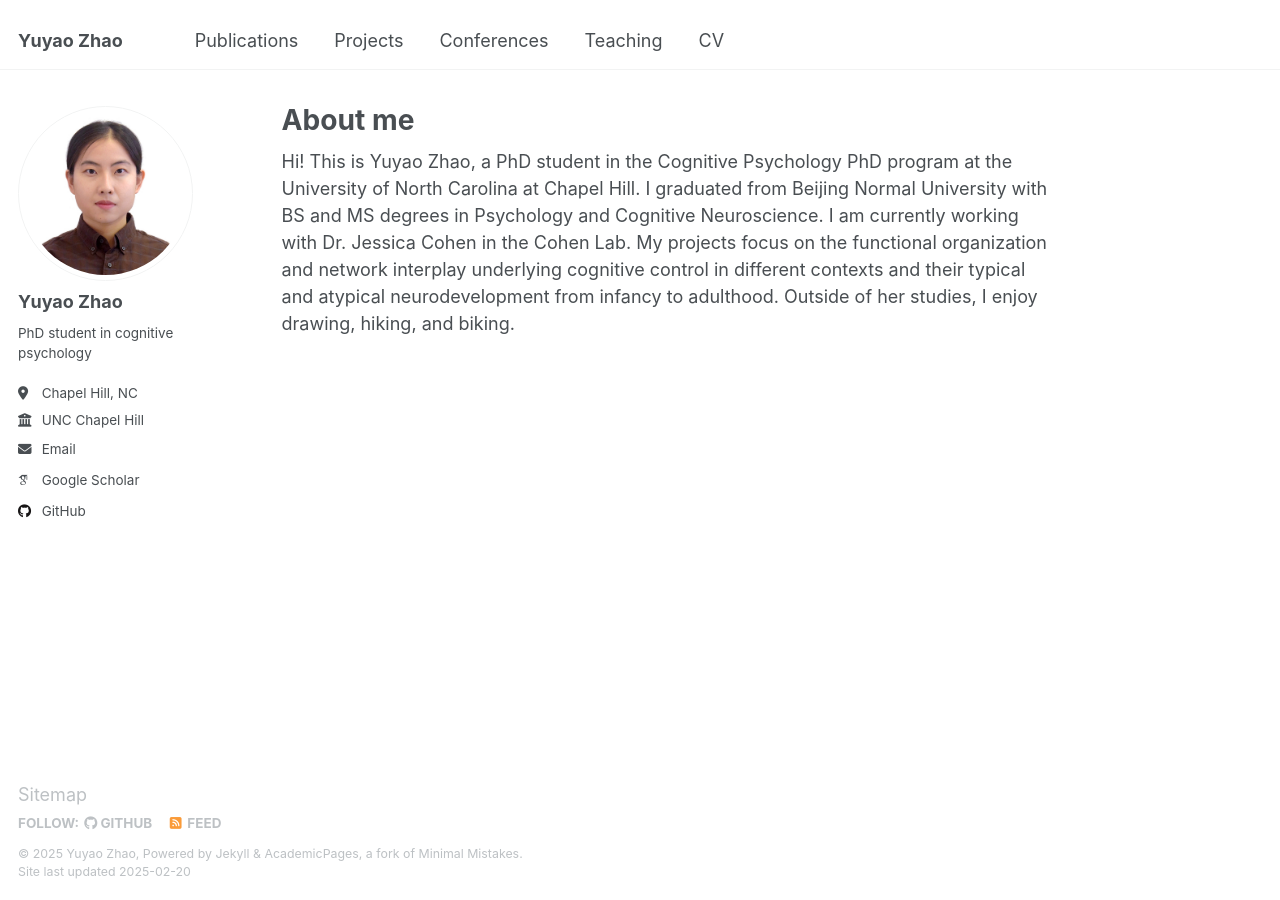
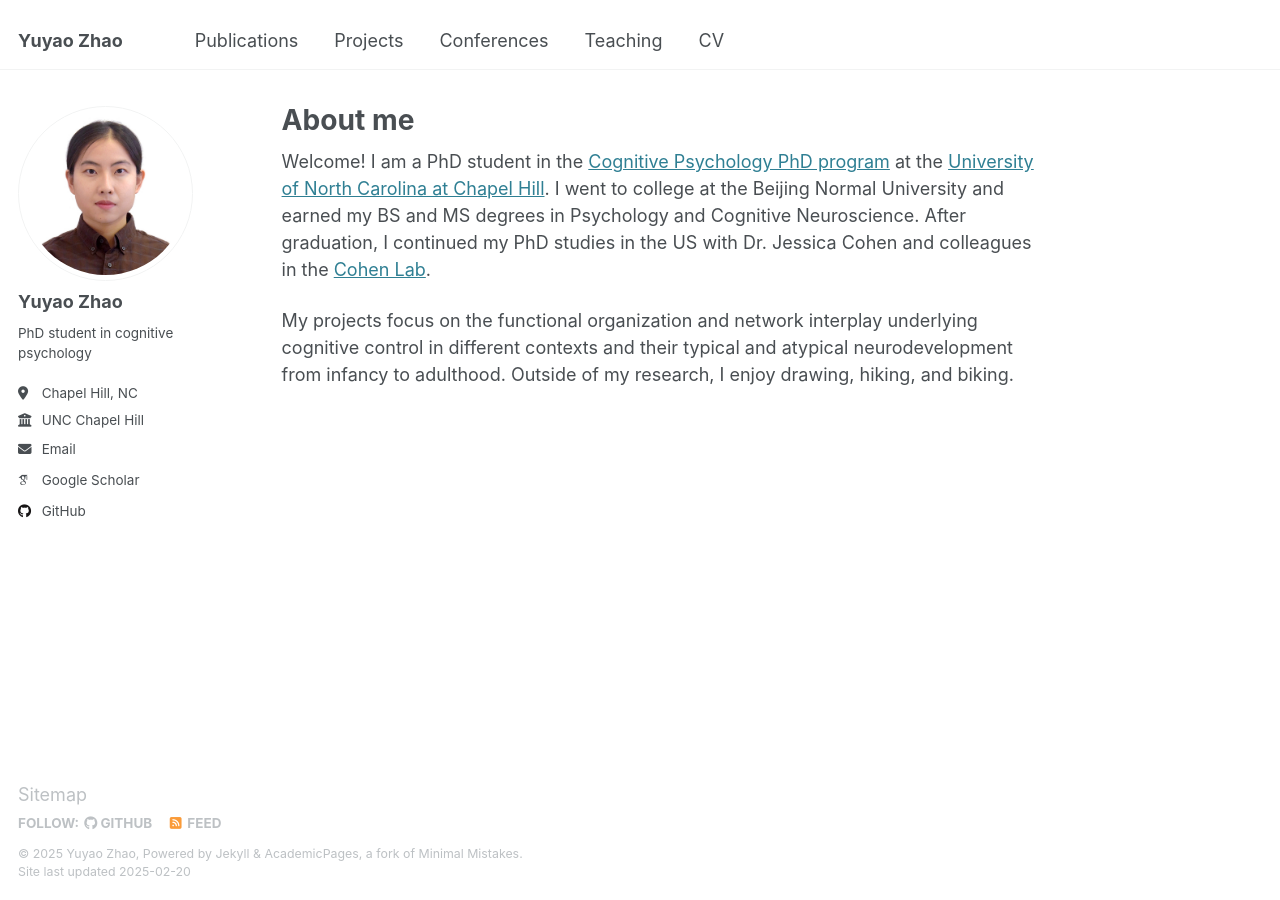
Before and after one commit to zhaoyuyao/zhaoyuyao.github.io, a Jekyll site: the page built from _pages/about.md, in a window 1280 px wide. Built offline with Jekyll 4.4.1, drawn with Linux system fonts in a browser that asks for light colours; some web fonts are replaced.

Commit message:
Update about.md

```diff
--- a/_pages/about.md
+++ b/_pages/about.md
@@ -7,4 +7,6 @@ redirect_from:
   - /about.html
 ---
 
-Hi! This is Yuyao Zhao, a PhD student in the Cognitive Psychology PhD program at the University of North Carolina at Chapel Hill. I graduated from Beijing Normal University with BS and MS degrees in Psychology and Cognitive Neuroscience. I am currently working with Dr. Jessica Cohen in the Cohen Lab. My projects focus on the functional organization and network interplay underlying cognitive control in different contexts and their typical and atypical neurodevelopment from infancy to adulthood. Outside of her studies, I enjoy drawing, hiking, and biking.
+Welcome! I am a PhD student in the [Cognitive Psychology PhD program](https://cogpsych.unc.edu/) at the [University of North Carolina at Chapel Hill](https://www.unc.edu/). I went to college at the Beijing Normal University and earned my BS and MS degrees in Psychology and Cognitive Neuroscience. After graduation, I continued my PhD studies in the US with Dr. Jessica Cohen and colleagues in the [Cohen Lab](https://cohenlab.web.unc.edu/).
+
+My projects focus on the functional organization and network interplay underlying cognitive control in different contexts and their typical and atypical neurodevelopment from infancy to adulthood. Outside of my research, I enjoy drawing, hiking, and biking.
```
